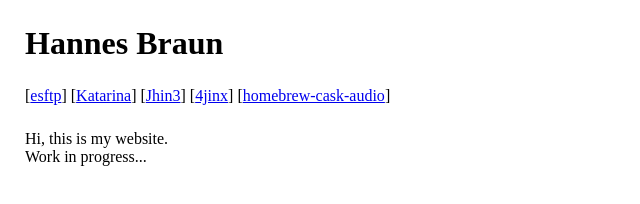
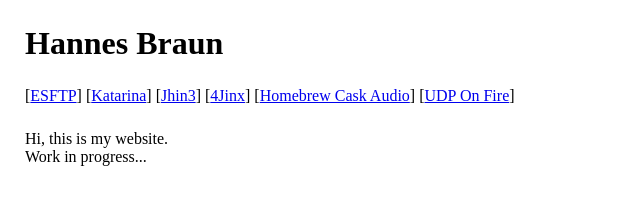
Before and after one commit to hannesbraun/hannesbraun.github.io, a plain HTML site: page index.html in a window 1280 px wide. Shown: the whole page, without its empty margins (0-640 px from the left). Drawn offline with Linux system fonts and the light colour scheme.

Commit message:
Another link. Some typos.

```diff
--- a/index.html
+++ b/index.html
@@ -18,11 +18,12 @@
    </header>
 
    <nav class="navbar">
-      [<a href="https://github.com/hannesbraun/esftp">esftp</a>]
+      [<a href="https://github.com/hannesbraun/esftp">ESFTP</a>]
       [<a href="https://github.com/hannesbraun/katarina">Katarina</a>]
       [<a href="https://github.com/hannesbraun/Jhin3">Jhin3</a>]
-      [<a href="https://github.com/hannesbraun/4jinx">4jinx</a>]
-      [<a href="https://github.com/hannesbraun/homebrew-cask-audio">homebrew-cask-audio</a>]
+      [<a href="https://github.com/hannesbraun/4jinx">4Jinx</a>]
+      [<a href="https://github.com/hannesbraun/homebrew-cask-audio">Homebrew Cask Audio</a>]
+      [<a href="https://github.com/hannesbraun/udp-on-fire">UDP On Fire</a>]
    </nav>
 
    <section>
```
